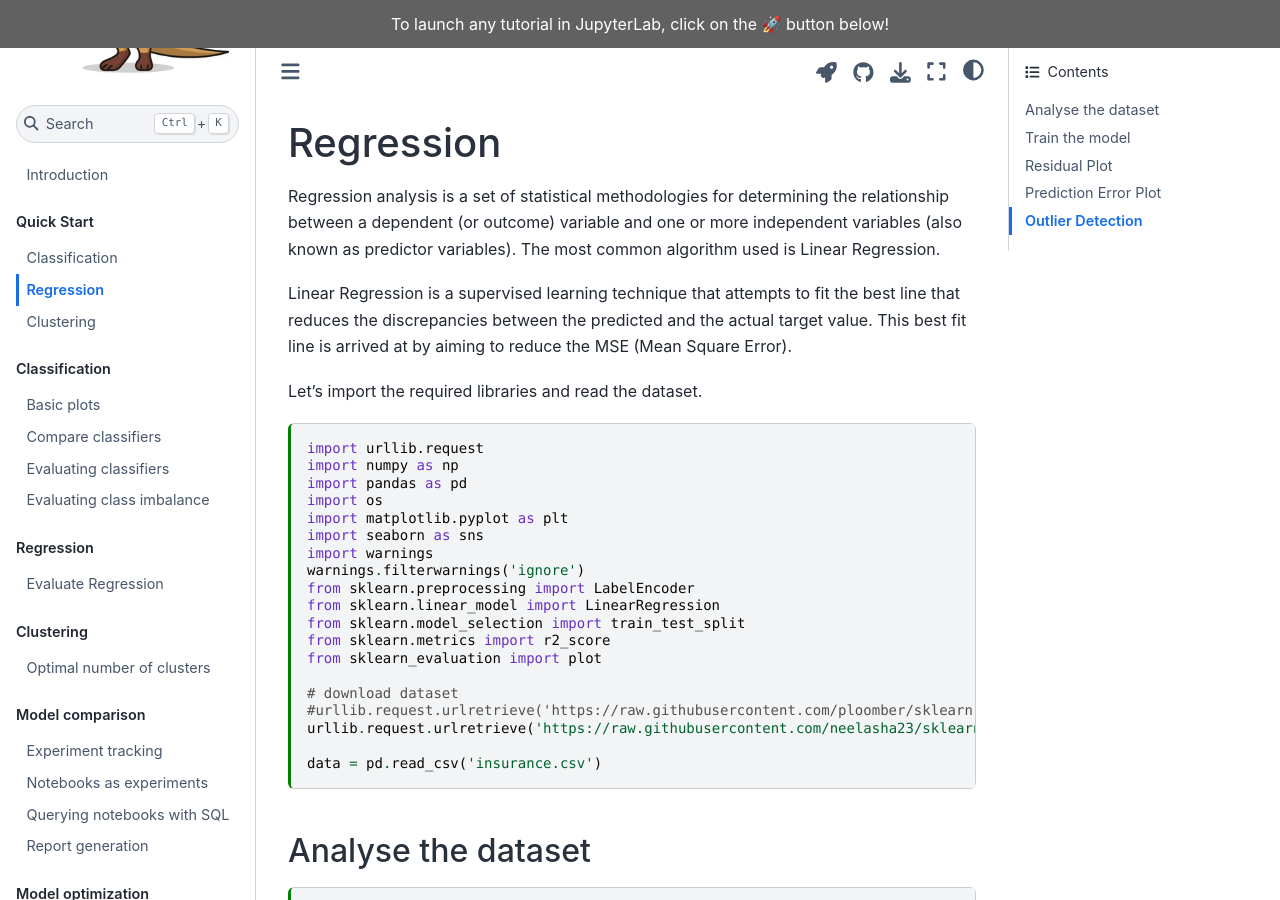
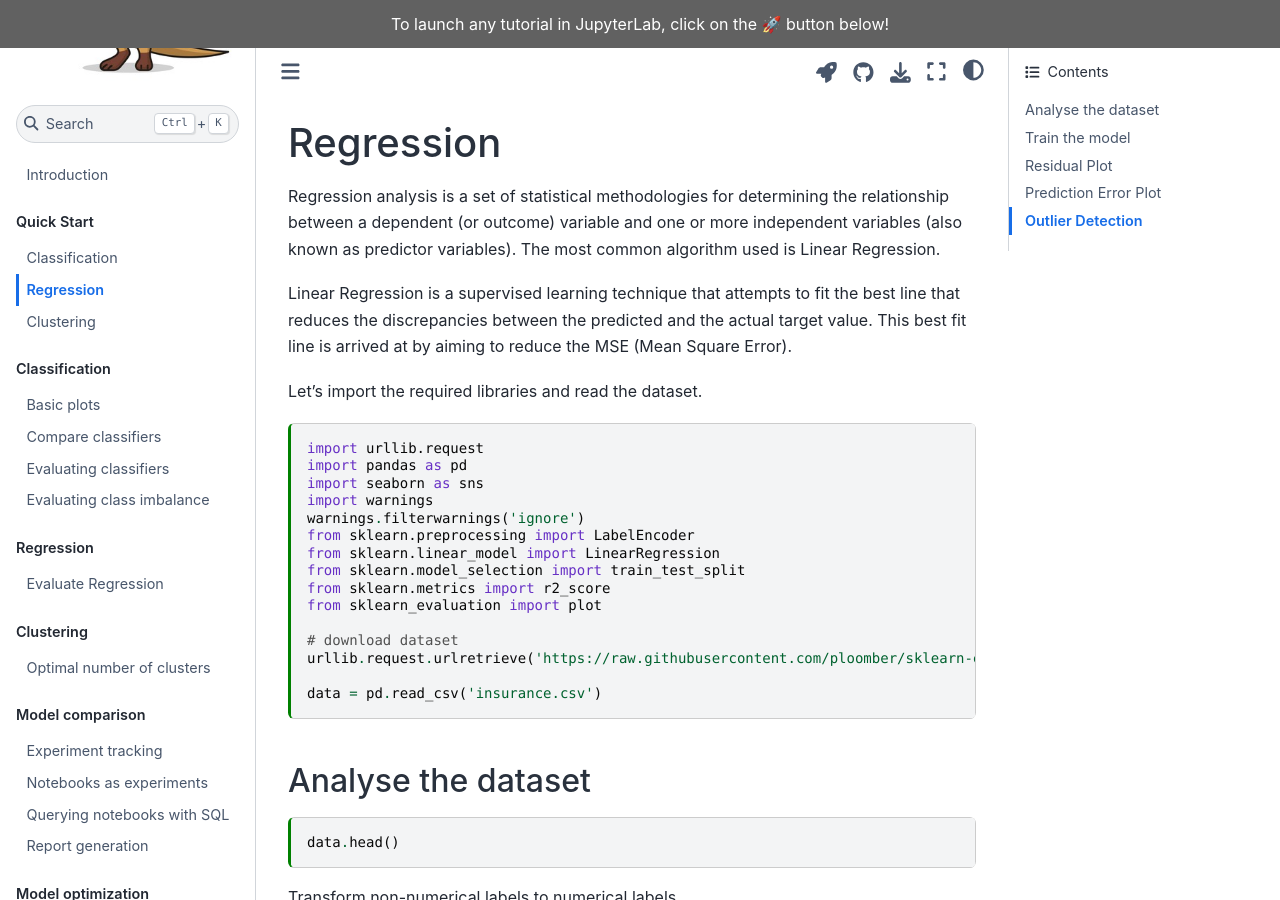
Before and after one commit to ploomber/sklearn-evaluation, a Jupyter Book: the page built from docs/quickstart/regression.md, in a window 1280 px wide and 900 px high. Built offline with Jupyter Book 1.0.4 settings and Sphinx 7.4.7 and the Sphinx Book theme 1.1.4, drawn with Linux system fonts in a browser that asks for light colours.

Commit message:
reg file

````diff
--- a/docs/quickstart/regression.md
+++ b/docs/quickstart/regression.md
@@ -25,10 +25,7 @@
 
 ```{code-cell} ipython3
 import urllib.request
-import numpy as np
 import pandas as pd
-import os
-import matplotlib.pyplot as plt
 import seaborn as sns
 import warnings
 warnings.filterwarnings('ignore')
@@ -39,8 +36,7 @@
 from sklearn_evaluation import plot
 
 # download dataset
-#urllib.request.urlretrieve('https://raw.githubusercontent.com/ploomber/sklearn-evaluation/master/docs-assets/nb-collection/train.py', filename='train.py')
-urllib.request.urlretrieve('https://raw.githubusercontent.com/neelasha23/sklearn-evaluation/reg_quickstart/docs-assets/regression/insurance.csv', filename='insurance.csv')
+urllib.request.urlretrieve('https://raw.githubusercontent.com/ploomber/sklearn-evaluation/master/docs-assets/regression/insurance.csv', filename='insurance.csv')
 
 data = pd.read_csv('insurance.csv')
 ```
````
